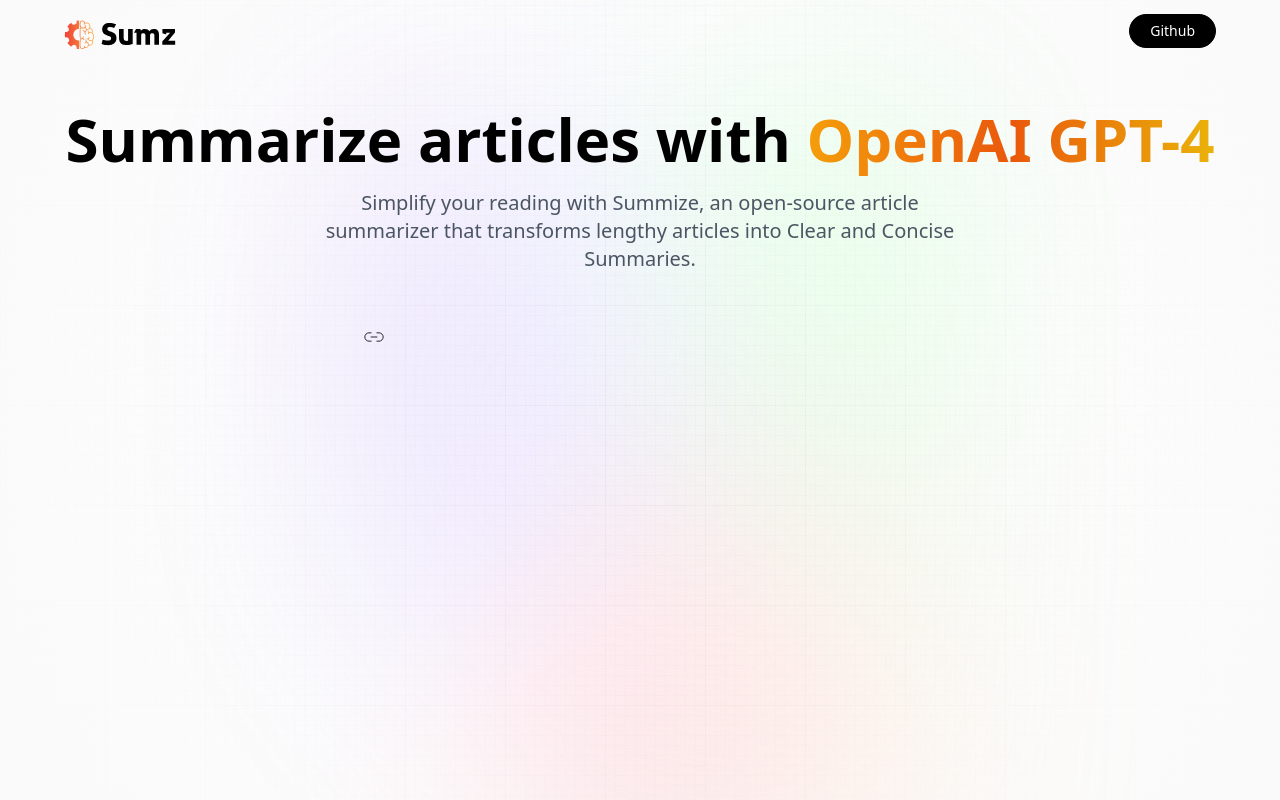
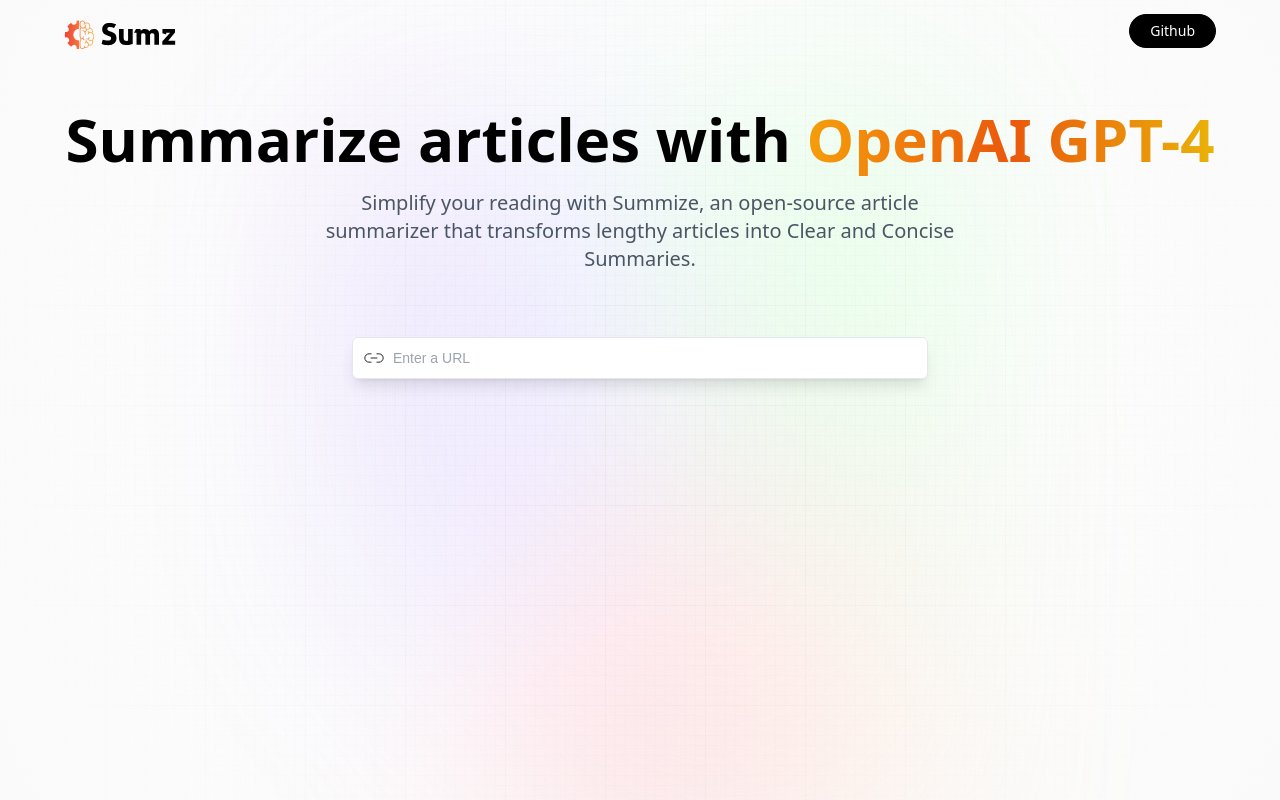
Before and after one commit to RUKUNDO-Prince/summiz, a React (Vite) app: page / in a window 1280 px wide. Built offline with nearby package versions, Linux system fonts and the light colour scheme; a web font is replaced by a local one.

Commit message:
finished styling the input field

```diff
--- a/src/components/Demo.jsx
+++ b/src/components/Demo.jsx
@@ -9,6 +9,7 @@
       <div className='flex flex-col w-full gap-2'>
         <form action="" className='relative flex justify-center items-center' onSubmit={() => {}}>
           <img src={linkIcon} alt="link_icon" className='absolute left-0 my-2 ml-3 w-5' />
+          <input type="url" placeholder='Enter a URL' value="" onChange={() => {}} required className='url_input peer' />
         </form>
       </div>
     </section>
```
